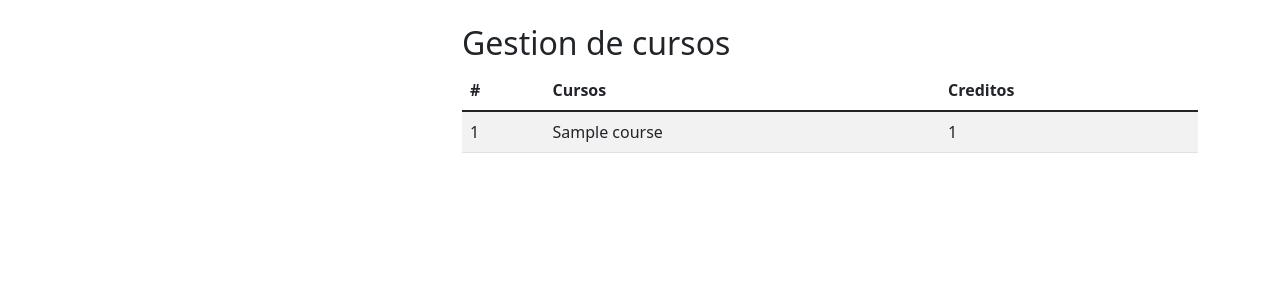
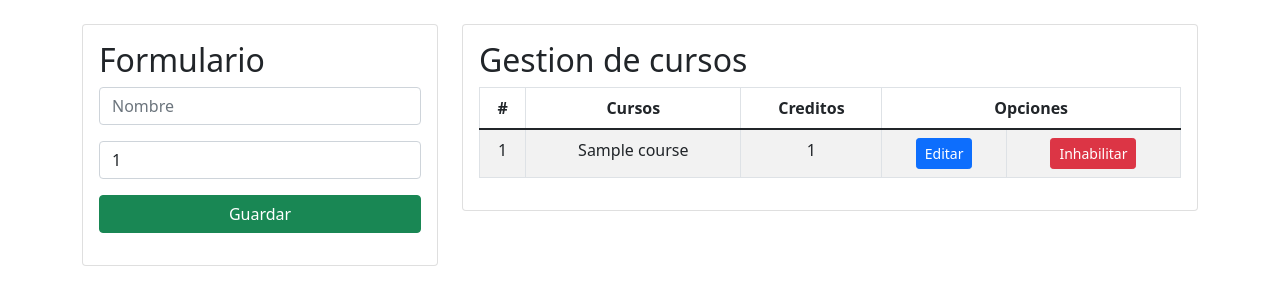
Before and after one commit to Crhispo/Uni-Proyecto-Django, a Django app: page / in a window 1280 px wide. Shown: the part 56-361 px from the top of the page. Run offline with Django 4.2, Linux system fonts and the light colour scheme; tables that the repository leaves empty hold one stand-in row (values such as "Sample post").

Commit message:
Se modifico los estilos del html

```diff
--- a/aplications/academy/templates/gestionCursos.html
+++ b/aplications/academy/templates/gestionCursos.html
@@ -2,10 +2,12 @@
 <html lang="en">
 
 <head>
+    {% load static %}
     <meta charset="UTF-8">
     <meta http-equiv="X-UA-Compatible" content="IE=edge">
     <meta name="viewport" content="width=device-width, initial-scale=1.0">
-    <title>{{title}}</title>
+    <link rel="shorcut icon" href="{% static 'img/hamster.png' %}">
+    <title>{{ title }}</title>
     <link href="https://cdn.jsdelivr.net/npm/bootstrap@5.1.3/dist/css/bootstrap.min.css" rel="stylesheet"
         integrity="sha384-1BmE4kWBq78iYhFldvKuhfTAU6auU8tT94WrHftjDbrCEXSU1oBoqyl2QvZ6jIW3" crossorigin="anonymous">
     <script src="https://cdn.jsdelivr.net/npm/bootstrap@5.1.3/dist/js/bootstrap.bundle.min.js"
@@ -31,24 +33,51 @@
     </nav>
     <div class="container py-4">
         <div class="row">
-            <div class="col-md-4"></div>
+            <div class="col-md-4">
+                <div class="card">
+                    <div class="card-body">
+                        <h2 class="card-title">Formulario</h2>
+                        <form action="RegistrarCurso/" method="post">
+                            {% csrf_token %}
+                            <div class="mb-3">
+                                <input type="text" name="txtNombre" class="form-control" placeholder="Nombre" />
+                            </div>
+                            <div class="mb-3">
+                                <input type="number" name="numCredito" class="form-control" min="1" max="10"
+                                    value="1" />
+                            </div>
+                            <div class="mb-3 d-grid">
+                                <input type="submit" class="btn btn-success text-white" value="Guardar" />
+                            </div>
+                        </form>
+                    </div>
+                </div>
+            </div>
             <div class="col-md-8">
-                <h2>{{title}}</h2>
-                <table class="table-responsive table table-striped">
+                <div class="card">
+                    <div class="card-body">
+                        <h2 class="card-title">{{ title }}</h2>
+                        <table class="table table-responsive table-striped table-bordered">
                             <thead>
                                 <tr>
-                            <th>#</th>
-                            <th>Cursos</th>
-                            <th>Creditos</th>
+                                    <th class="text-center">#</th>
+                                    <th class="text-center">Cursos</th>
+                                    <th class="text-center">Creditos</th>
+                                    <th class="text-center" colspan="2">Opciones</th>
                                 </tr>
                             </thead>
                             <tbody>
 
                                 {% for c in object_list %}
                                 <tr>
-                            <td>{{ c.id }}</td>
-                            <td>{{ c.name }}</td>
-                            <td>{{ c.credits }}</td>
+                                    <td class="text-center">{{ c.id }}</td>
+                                    <td class="text-center">{{ c.name }}</td>
+                                    <td class="text-center">{{ c.credits }}</td>
+                                    <td class="text-center"><a class="btn btn-primary btn-sm"
+                                            href="EditarCurso/{{ c.id }}">Editar</a>
+                                    </td>
+                                    <td class="text-center"><a class="btn btn-danger btn-sm"
+                                            href="EliminarCurso/{{ c.id }}">Inhabilitar</a></td>
                                 </tr>
                                 {% endfor %}
 
@@ -57,6 +86,8 @@
                     </div>
                 </div>
             </div>
+        </div>
+    </div>
 </body>
 
 </html>
```
Lines whose indentation alone changed are shown as unchanged.
